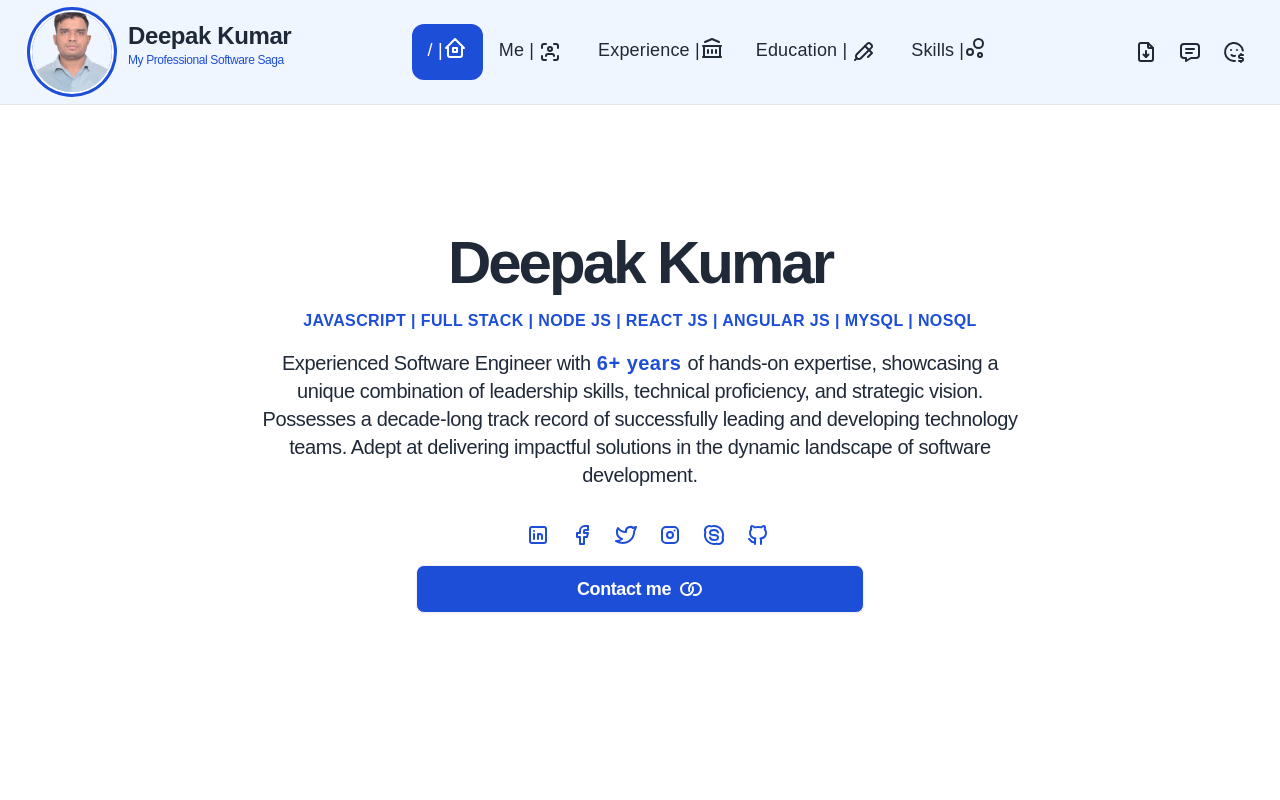
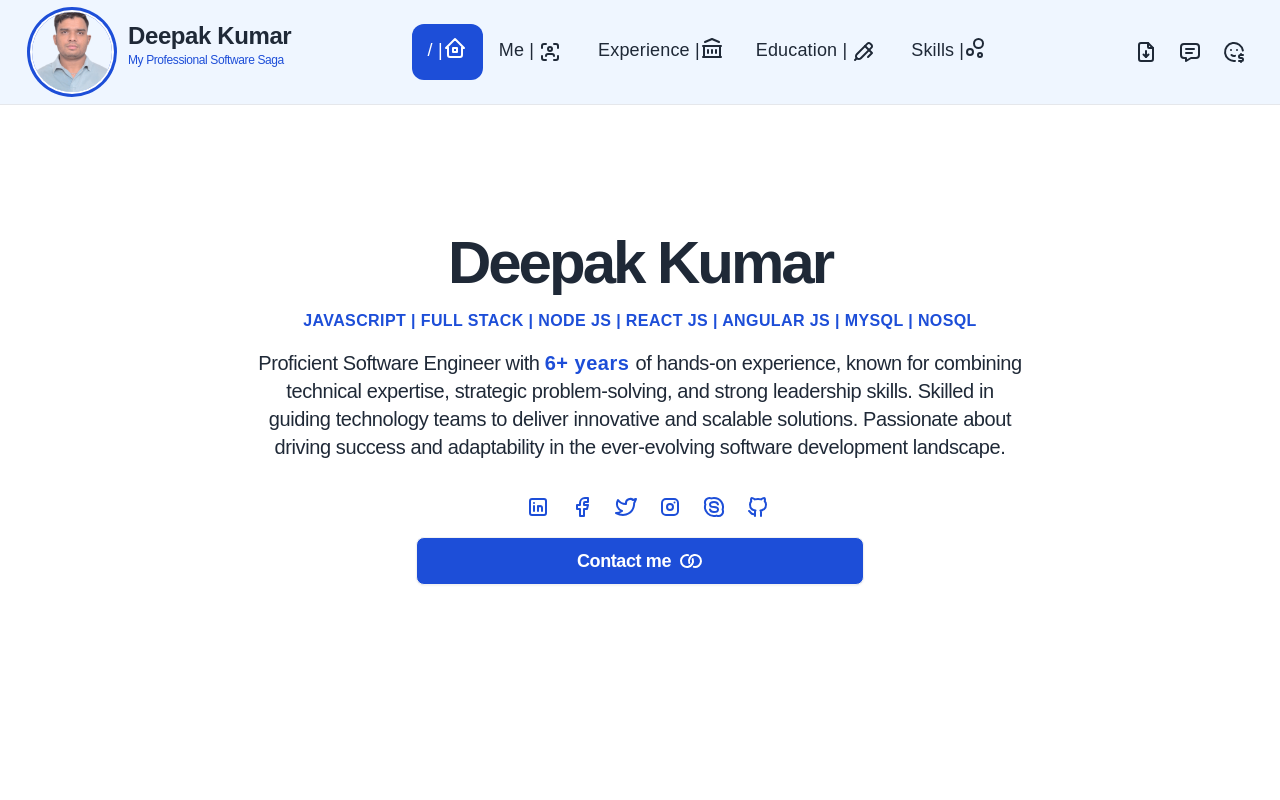
Before and after one commit to dpk1391981/myprofile, a Next.js app: page / in a window 1280 px wide. Shown: the top 800 px of the page. Built offline with nearby package versions, Linux system fonts and the light colour scheme; no server answers.

Commit message:
Update About.tsx

```diff
--- a/components/About.tsx
+++ b/components/About.tsx
@@ -36,12 +36,7 @@ const About = () => {
 
                 <div className='max-w-3xl mx-auto'>
                   <p className='text-xl text-muted mb-6 dark:text-slate-300 font-normal'>
-                    Experienced Software Engineer with
-                    <span className='text-blue-700 font-bold tracking-wide mb-4'> {totalExperianceYears()}</span>
-                    of hands-on expertise, showcasing a unique combination of leadership skills, technical proficiency,
-                    and strategic vision. Possesses a decade-long track record of successfully leading and developing
-                    technology teams. Adept at delivering impactful solutions in the dynamic landscape of software
-                    development.
+                  Proficient Software Engineer with <span className='text-blue-700 font-bold tracking-wide mb-4'> {totalExperianceYears()}</span> of hands-on experience, known for combining technical expertise, strategic problem-solving, and strong leadership skills. Skilled in guiding technology teams to deliver innovative and scalable solutions. Passionate about driving success and adaptability in the ever-evolving software development landscape.
                   </p>
                   <div className='flex flex-col-reverse max-w-xs sm:max-w-md m-auto gap-2'>
                     <div className='sm:w-full m-auto'>
```
